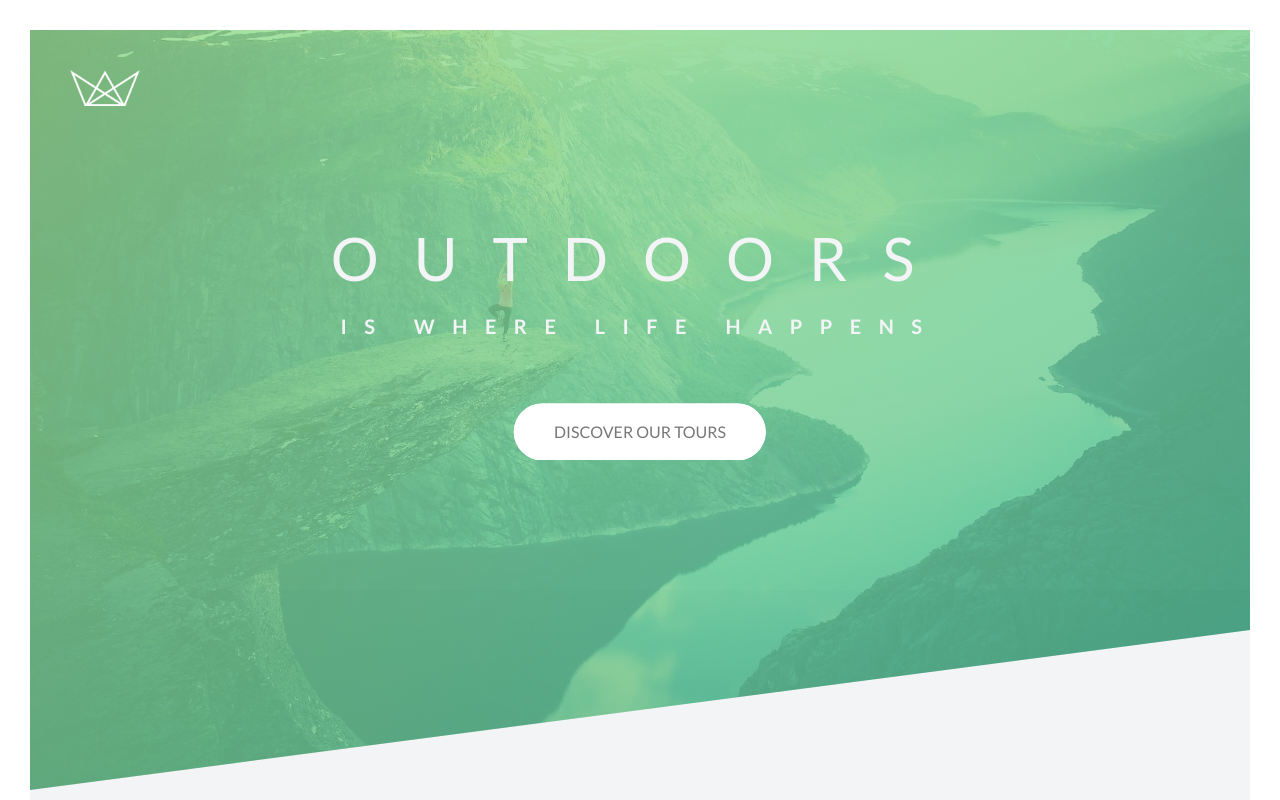
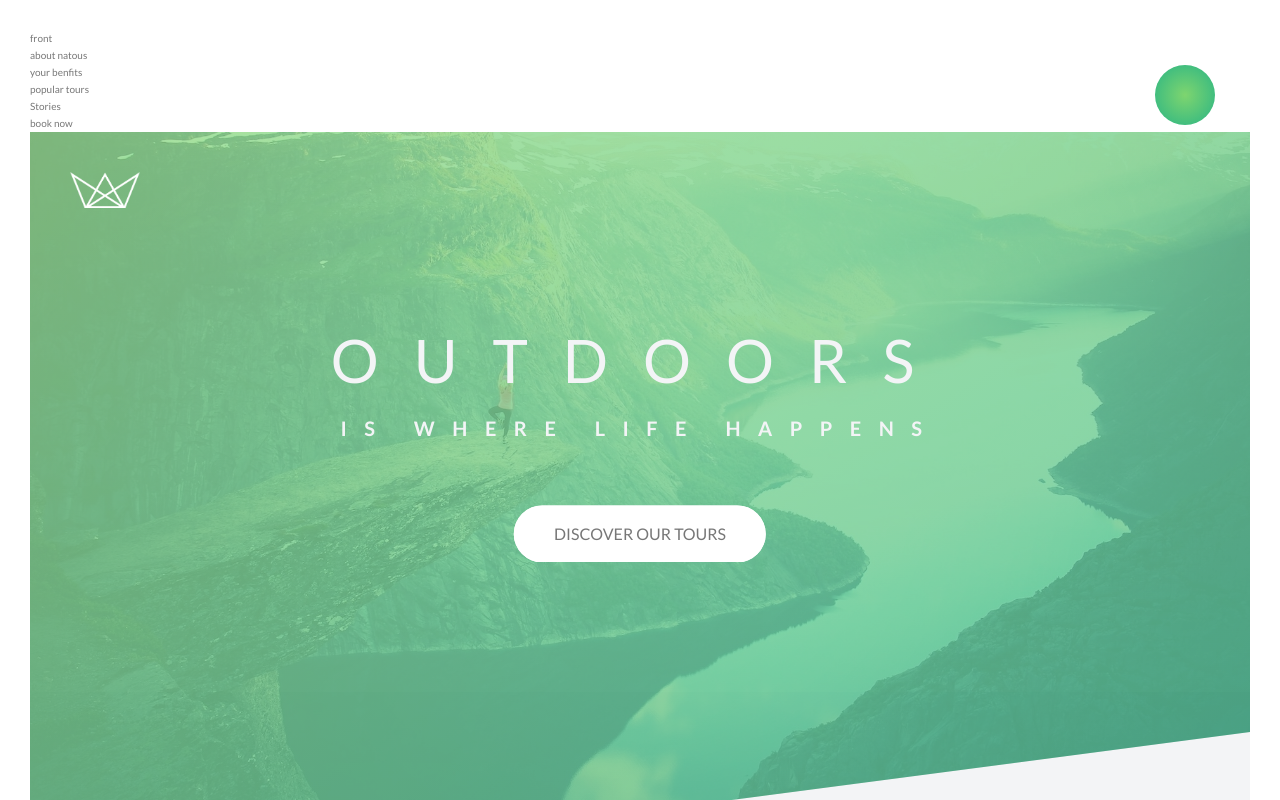
Before and after one commit to aligorgin/natours, a Next.js app: page / in a window 1280 px wide. Shown: the top 800 px of the page. Built offline with nearby package versions, Linux system fonts and the light colour scheme.

Commit message:
working on nav items

```diff
--- a/src/ui/natours/App.tsx
+++ b/src/ui/natours/App.tsx
@@ -5,11 +5,13 @@ import Tours from "./containers/Tours";
 import Stories from "./containers/Stories";
 import Booking from "./containers/Booking";
 import Footer from "./containers/Footer";
+import Nav from "./containers/Nav";
 
 
 export default function App() {
     return (
         <div className={'p-[3rem]'}>
+            <Nav/>
             <Header/>
             <main>
                 <About/>
--- /dev/null
+++ b/src/ui/natours/components/NavItem.tsx
@@ -0,0 +1,15 @@
+interface Props {
+    text: string;
+}
+
+export default function NavItem({text}: Props) {
+    return (
+        <>
+            <li>
+                <a href="#">
+                    {text}
+                </a>
+            </li>
+        </>
+    )
+}
--- /dev/null
+++ b/src/ui/natours/containers/Nav.tsx
@@ -0,0 +1,23 @@
+import NavItem from "../components/NavItem";
+
+export default function Nav() {
+    return (
+        <div>
+            <div>
+                front
+            </div>
+            <div className='h-[6rem] w-[6rem] rounded-full fixed right-[6.5rem] top-[6.5rem] radial-gradient-green hover:scale-[50] transition-all duration-500 z-50'>
+
+            </div>
+            <nav>
+                <ul>
+                    <NavItem text={'about natous'}/>
+                    <NavItem text={'your benfits'}/>
+                    <NavItem text={'popular tours'}/>
+                    <NavItem text={'Stories'}/>
+                    <NavItem text={'book now'}/>
+                </ul>
+            </nav>
+        </div>
+    )
+}
--- a/styles/globals.css
+++ b/styles/globals.css
@@ -35,6 +35,10 @@
 
     .clip-path-circle {
         clip-path: circle(50% at 50% 50%);
+    }
+
+    .radial-gradient-green {
+        background-image: radial-gradient(#7ed56f,#28b485);
     }
 
 }
```
